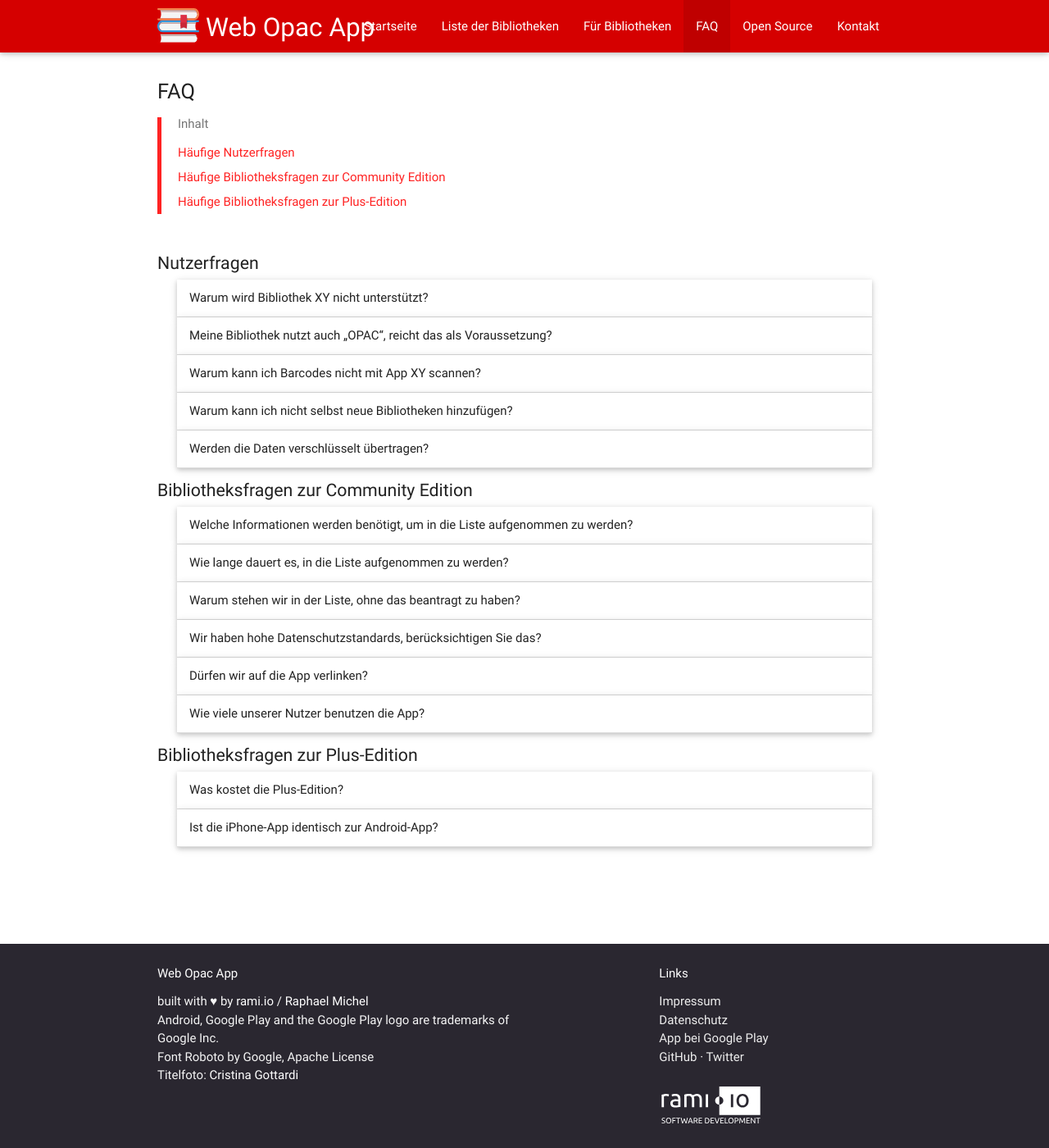
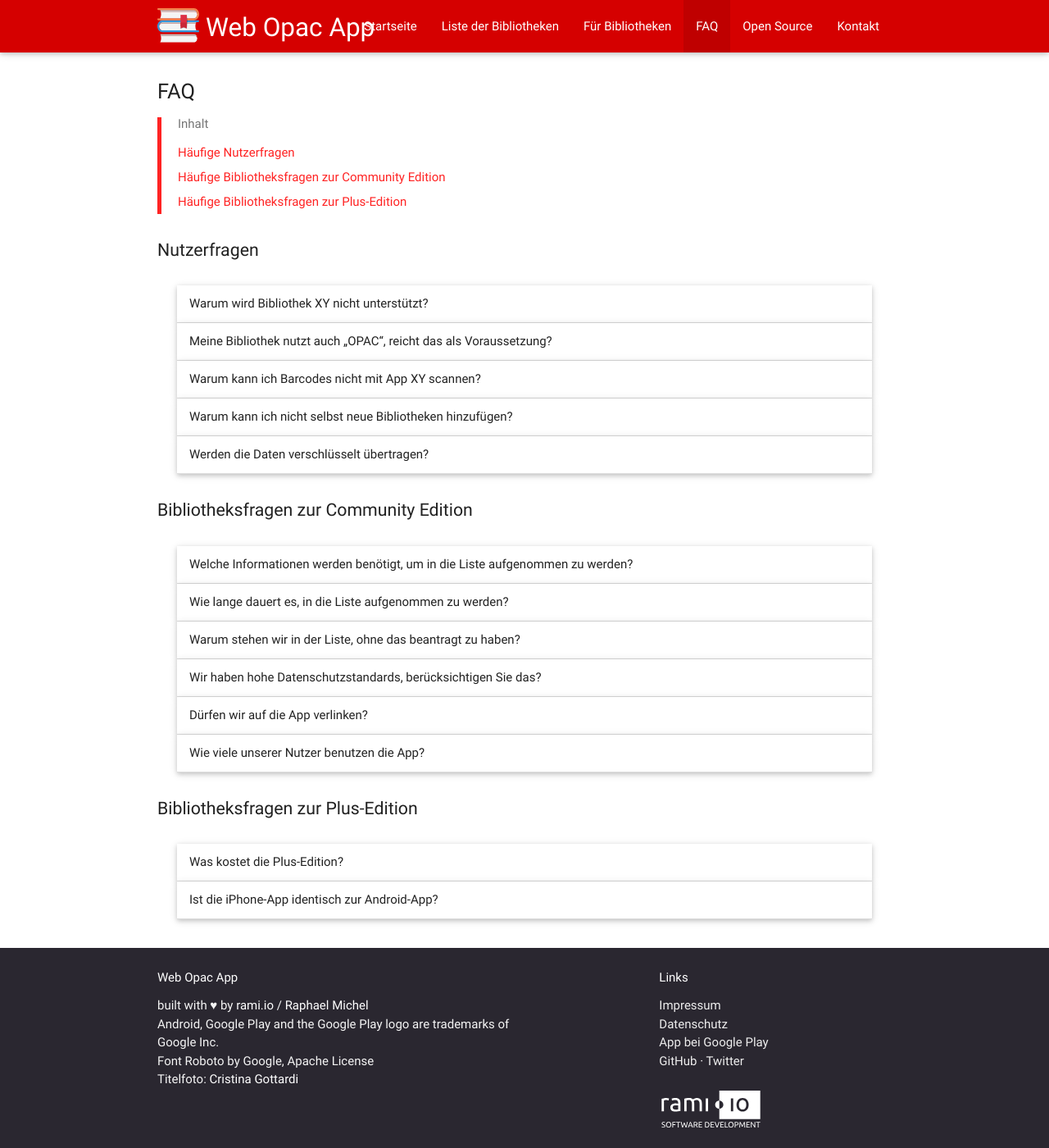
Before and after one commit to opacapp/opac.app, a Jekyll site: the page built from de/faq.html, in a window 1280 px wide and 1400 px high. Shown: the whole window at 82% size. Built offline with Jekyll 4.4.1, drawn with Linux system fonts in a browser that asks for light colours.

Commit message:
Noscript and finetuning

```diff
--- a/_layouts/base_de.html
+++ b/_layouts/base_de.html
@@ -113,6 +113,7 @@
 <script type="text/javascript">
     jQuery(function ($) {
         $(".button-collapse").sideNav();
+        $(".collapsible-body").hide();
     });
 </script>
 </body>
--- /dev/null
+++ b/_sass/_faq.scss
@@ -0,0 +1,9 @@
+h2.faq {
+  margin: 32px 0;
+}
+.table-of-contents-static {
+  margin-bottom: 32px;
+}
+.collapsible-body {
+  display: block;
+}
--- a/css/main.scss
+++ b/css/main.scss
@@ -11,6 +11,7 @@
 @import "_leaflet";
 @import "_markercluster.scss";
 @import "_map";
+@import "_faq";
 
 /* Sticky footer (stays at the bottom even on tall screens with short pages) */
 body {
--- a/de/bibliotheken.html
+++ b/de/bibliotheken.html
@@ -8,7 +8,10 @@ map: true
     <div class="col s12">
         <div class="card map-container">
             <div id="map" class="card">
-                <div class="map-loading">Lädt…</div>
+                <div class="map-loading">
+                    Lädt…
+                    <noscript><br>Bitte JavaScript anschalten!</noscript>
+                </div>
             </div>
             <div class="map-info">
                 <div>
--- a/de/faq.html
+++ b/de/faq.html
@@ -13,7 +13,7 @@ layout: default_de
     </ul>
 </div>
 
-<h2><a class="anchor" name="user"></a>Nutzerfragen</h2>
+<h2 class="faq"><a class="anchor" name="user"></a>Nutzerfragen</h2>
 
 <ul class="collapsible popout">
     <li>
@@ -144,7 +144,7 @@ layout: default_de
     </li>
 </ul>
 
-<h2><a class="anchor" name="lib-community"></a>Bibliotheksfragen zur Community Edition</h2>
+<h2 class="faq"><a class="anchor" name="lib-community"></a>Bibliotheksfragen zur Community Edition</h2>
 
 
 <ul class="collapsible popout">
@@ -235,7 +235,7 @@ layout: default_de
     </li>
 </ul>
 
-<h2><a class="anchor" name="lib-plus"></a> Bibliotheksfragen zur Plus-Edition</h2>
+<h2 class="faq"><a class="anchor" name="lib-plus"></a> Bibliotheksfragen zur Plus-Edition</h2>
 
 
 <ul class="collapsible popout">
```
